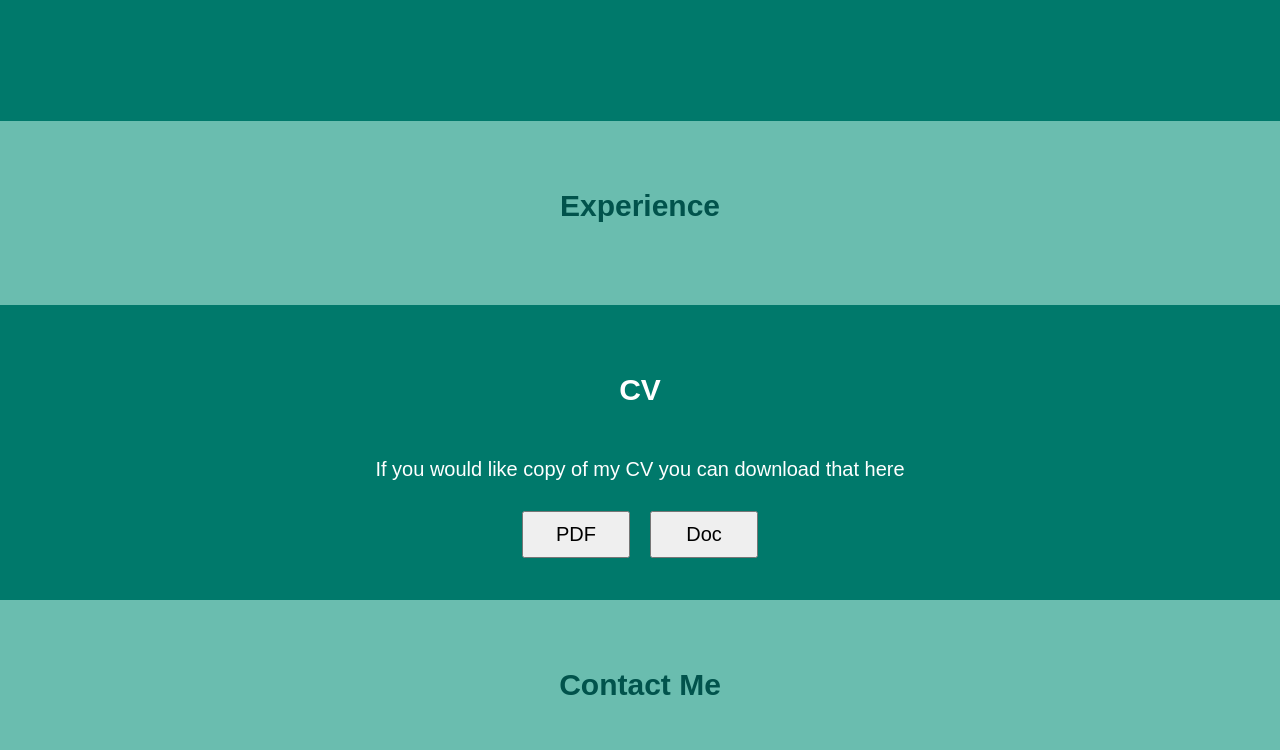
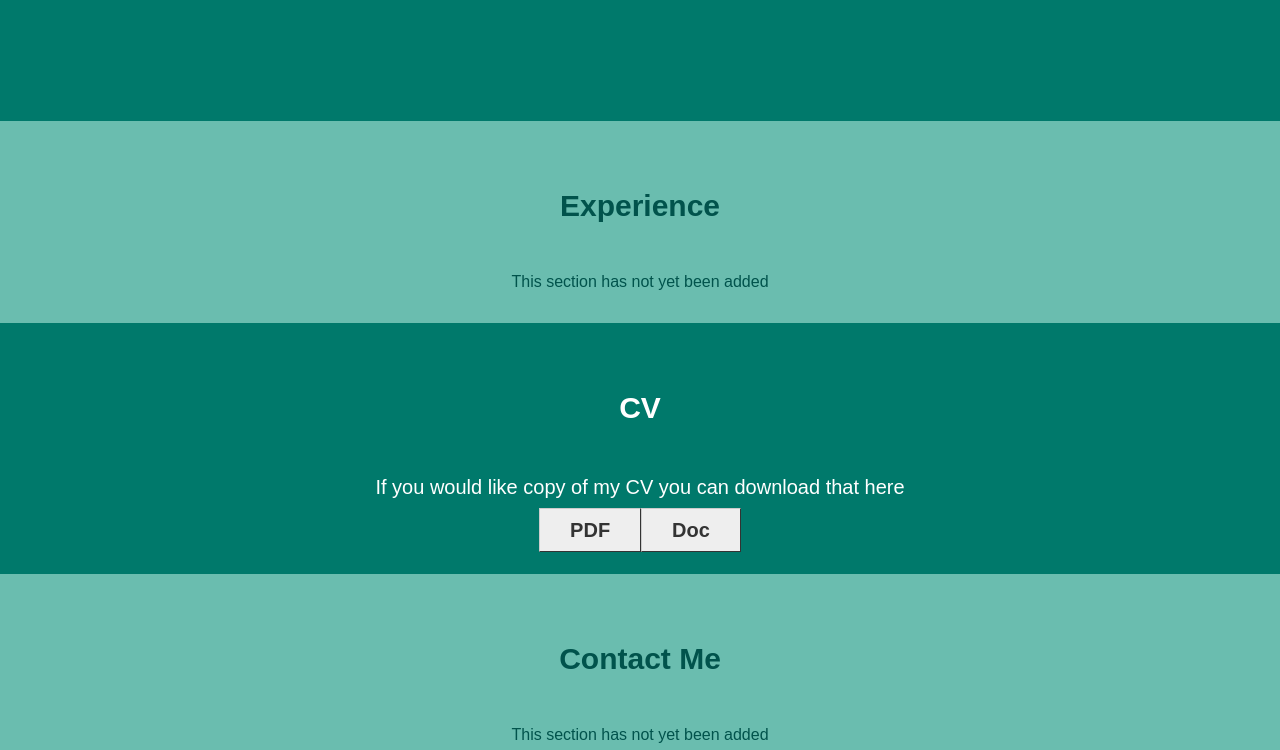
Before and after one commit to cassiethomas89/cv_website, a Next.js app: page / in a window 1280 px wide. Shown: the part 980-1730 px from the top of the page. Built offline with nearby package versions, Linux system fonts and the light colour scheme.

Commit message:
CV00002 Download buttons now work.

```diff
--- a/app/globals.css
+++ b/app/globals.css
@@ -258,18 +258,30 @@ input:checked + .slider:before {
 }
 
 .downloadButtons {
-  display: flex;
-  flex-direction: row;
+  /* display: flex;
+  flex-direction: row; */
   /* width: 50%; */
   padding: 0 40%;
   /* text-align:  center;
   align-items: center; */
 }
 
-.downloadButtons > button{
-  /* font-size: 20px;
-  padding: 1em;
-  width: 10em; */
+.downloadButtons a {
+  /* margin: 0;
+  padding: 0; */
+}
+
+.downloadBtn {
+  font: bold 11px Arial;
+  text-decoration: none;
+  background-color: #EEEEEE;
+  color: #333333;
+  padding: 10px 30px;
+  border-top: 1px solid #CCCCCC;
+  border-right: 1px solid #333333;
+  border-bottom: 1px solid #333333;
+  border-left: 1px solid #CCCCCC;
+  font-size: 20px;
 }
 
 .footer {
@@ -281,4 +293,5 @@ input:checked + .slider:before {
   padding: 0.5em;
   margin: 0.5em;
   width: 10em;
+  padding:1em
 }
--- a/app/page.tsx
+++ b/app/page.tsx
@@ -25,21 +25,25 @@ export default function Home() {
         </div>
         <div className="section sectionOdds" id="Experience">
           <h1>Experience</h1>
+          This section has not yet been added
         </div>
         <div className="section sectionEvens sectionCV" id="CV">
           <h1>CV</h1>
           <p>If you would like copy of my CV you can download that here</p>
           <div className="downloadButtons">
-            <button>PDF</button>
-            <button>Doc</button>
+            <a className="downloadBtn" href="Cassie_Thomas_CV.pdf" target="_blank" rel="noopener noreferrer" download>
+              PDF
+            </a>
+            <a className="downloadBtn" href="Cassie_Thomas_CV.doc" target="_blank" rel="noopener noreferrer" download>Doc</a>
           </div>
         </div>
         <div className="section sectionOdds contact" id="Contact">
           <h1>Contact Me</h1>
-          <textarea></textarea>
+          This section has not yet been added
+          {/* <textarea></textarea>
           <br/>
           <button>submit</button>
-          <br/>
+          <br/>*/}
         </div>
       </div>
       <div className="footer topBannerLight"></div>
```
Also changed, not shown: 2 other files (tests, documents, lock files or other folders).
